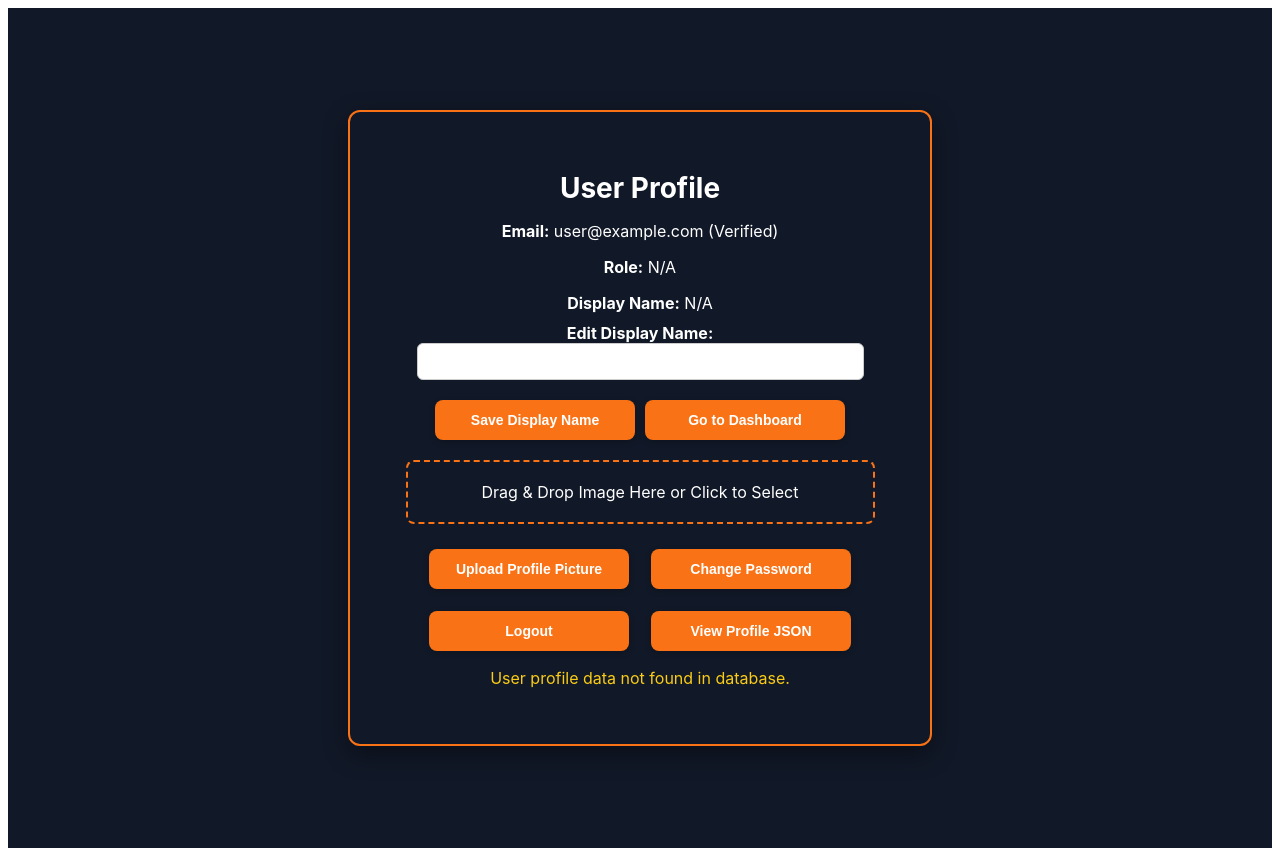
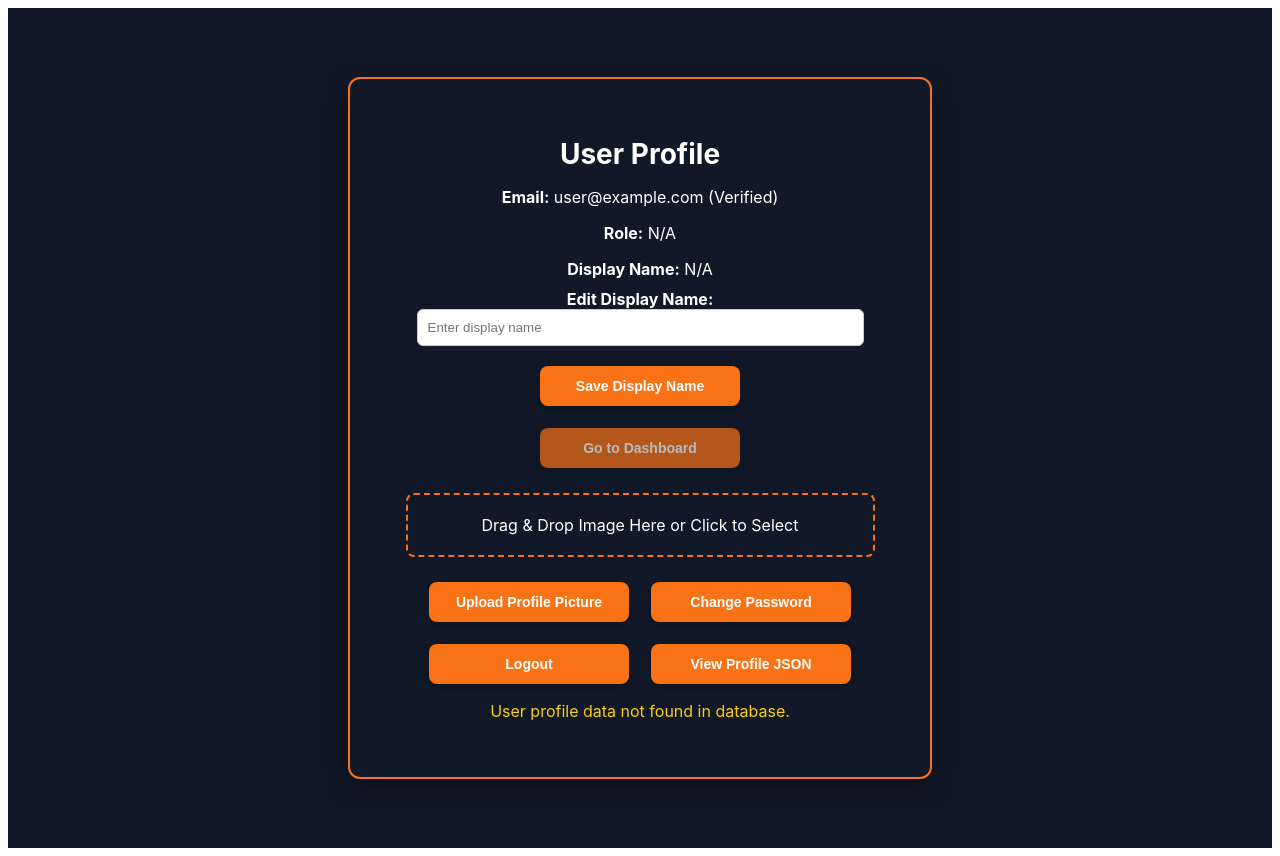
Before and after one commit to Wavonics/impact-dashboard-ui-react, a React (Create React App) app: page /profile in a window 1280 px wide. Built offline with nearby package versions, Linux system fonts and the light colour scheme; no server answers; the database is empty; sample sign-in values are in the browser's storage.

Commit message:
Update Profile.js

```diff
--- a/src/components/Profile.js
+++ b/src/components/Profile.js
@@ -69,6 +69,14 @@ export default function Profile() {
       console.error(error);
       setMessage('Error updating display name.');
     }
+  };
+
+  const handleGoToDashboard = () => {
+    if (!profileData.displayName || profileData.displayName.trim() === '') {
+      setMessage('Please save your display name before returning to dashboard.');
+      return;
+    }
+    navigate('/');
   };
 
   const handleFileSelect = (e) => {
@@ -176,6 +184,14 @@ export default function Profile() {
     maxWidth: '90%',
   };
 
+  const buttonContainerStyle = {
+    display: 'flex',
+    flexDirection: 'column',
+    alignItems: 'center',
+    gap: '12px',
+    marginBottom: '20px',
+  };
+
   const buttonRowStyle = {
     display: 'flex',
     justifyContent: 'center',
@@ -218,9 +234,12 @@ export default function Profile() {
               type="text"
               value={newDisplayName}
               onChange={(e) => setNewDisplayName(e.target.value)}
+              placeholder="Enter display name"
               style={inputStyle}
             />
+            <div style={buttonContainerStyle}>
               <button
+                type="button"
                 style={buttonStyle}
                 onClick={handleSaveDisplayName}
                 onMouseEnter={(e) => handleHover(e, true)}
@@ -229,13 +248,16 @@ export default function Profile() {
                 Save Display Name
               </button>
               <button
-              style={buttonStyle}
-              onClick={() => navigate('/')}
+                type="button"
+                style={{ ...buttonStyle, opacity: profileData.displayName ? 1 : 0.7 }}
+                onClick={handleGoToDashboard}
+                disabled={!profileData.displayName}
                 onMouseEnter={(e) => handleHover(e, true)}
                 onMouseLeave={(e) => handleHover(e, false)}
               >
                 Go to Dashboard
               </button>
+            </div>
 
             <div
               style={dropzoneStyle}
@@ -255,6 +277,7 @@ export default function Profile() {
 
             <div style={buttonRowStyle}>
               <button
+                type="button"
                 style={buttonStyle}
                 onClick={handleUploadPhoto}
                 onMouseEnter={(e) => handleHover(e, true)}
@@ -264,6 +287,7 @@ export default function Profile() {
               </button>
               {!user.emailVerified && (
                 <button
+                  type="button"
                   style={buttonStyle}
                   onClick={handleResendVerification}
                   onMouseEnter={(e) => handleHover(e, true)}
@@ -273,6 +297,7 @@ export default function Profile() {
                 </button>
               )}
               <button
+                type="button"
                 style={buttonStyle}
                 onClick={handleChangePassword}
                 onMouseEnter={(e) => handleHover(e, true)}
@@ -281,6 +306,7 @@ export default function Profile() {
                 Change Password
               </button>
               <button
+                type="button"
                 style={buttonStyle}
                 onClick={handleLogout}
                 onMouseEnter={(e) => handleHover(e, true)}
@@ -289,6 +315,7 @@ export default function Profile() {
                 Logout
               </button>
               <button
+                type="button"
                 style={{ ...buttonStyle, backgroundColor: showJson ? '#10b981' : '#f97316' }}
                 onClick={() => setShowJson(!showJson)}
               >
```
Lines whose indentation alone changed are shown as unchanged.
